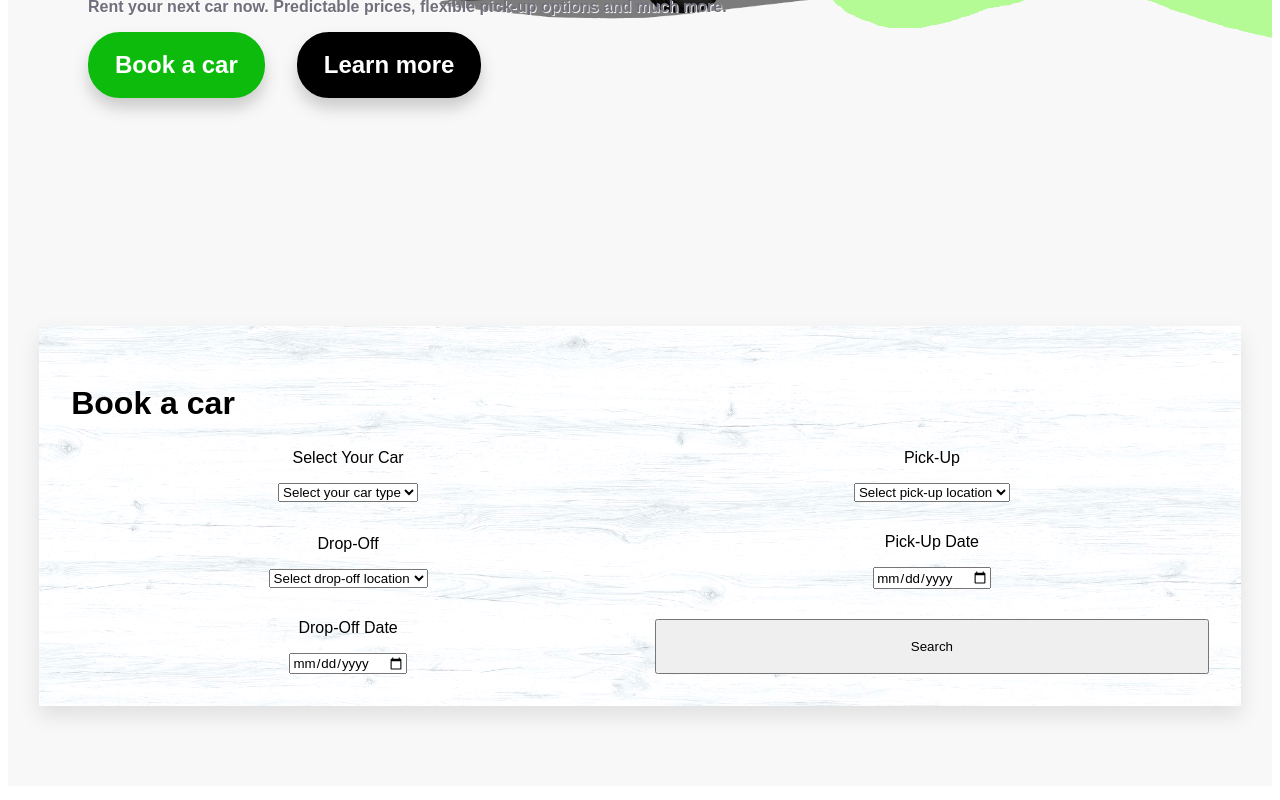
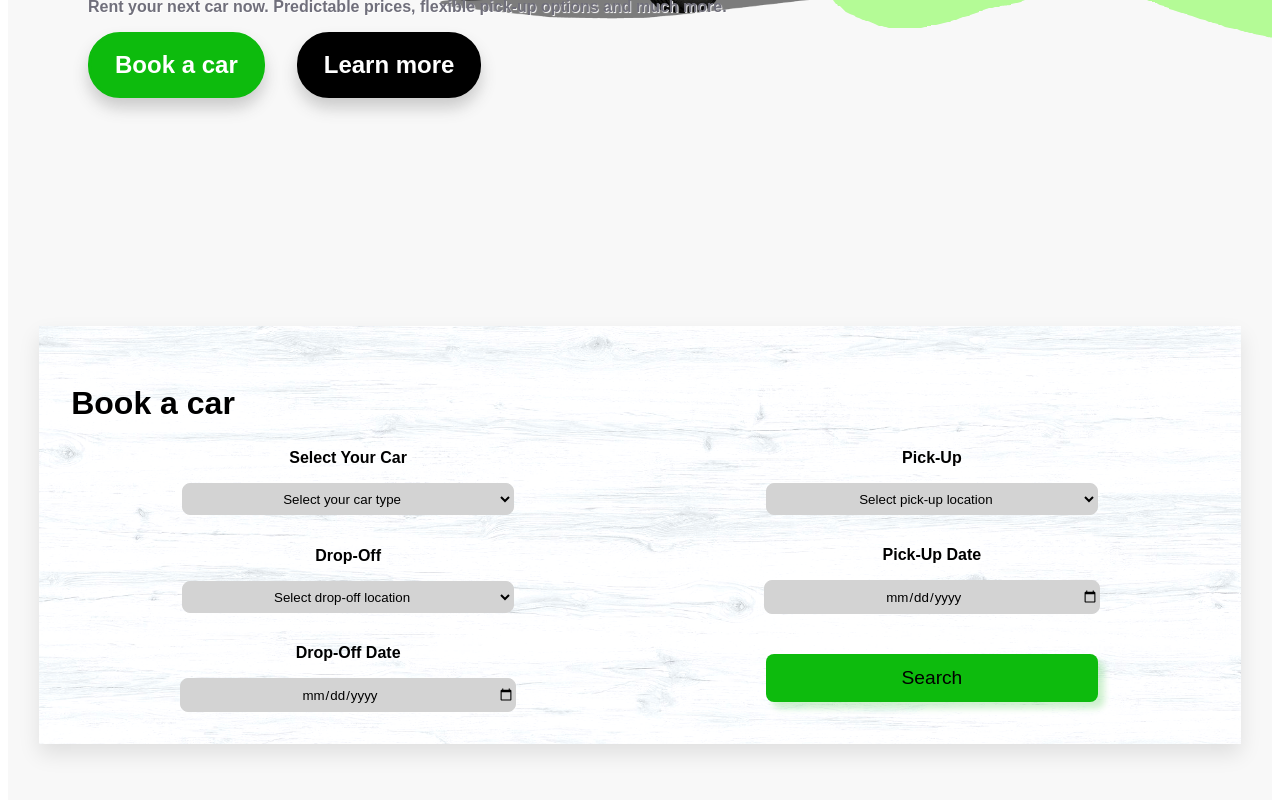
Before and after one commit to Detopall/react-rental-car, a React (Vite) app: page / in a window 1280 px wide. Shown: the part 620-1420 px from the top of the page. Built offline with nearby package versions, Linux system fonts and the light colour scheme.

Commit message:
styling added to 'book a car' section

```diff
--- a/src/App.css
+++ b/src/App.css
@@ -215,3 +215,40 @@ nav ul li a:hover {
 	flex-flow: column wrap;
 	gap: 1rem;
 }
+
+.book-form label {
+	font-weight: bold;
+}
+
+.book-form select, .book-form input {
+	width: 60%;
+	height: 2rem;
+	text-align: center;
+	border: 0.1rem solid lightgrey;
+	border-radius: 0.5rem;
+	background-color: lightgrey;
+	cursor: pointer;
+}
+
+.book-form.car-submit button {
+	border: none;
+	height: 70%;
+	width: 60%;
+	border-radius: 0.5rem;
+	cursor: pointer;
+	box-shadow: 0.4rem 0.4rem 0.4rem 0 rgba(13, 187, 13, 0.2);
+	font-size: 1.2rem;
+	background-color: var(--green);
+
+	/* browser compatibility */
+	-o-transition: 0.5s;
+	-ms-transition: 0.5s;
+	-moz-transition: 0.5s;
+	-webkit-transition: 0.5s;
+	transition: 0.5s;
+}
+
+
+.book-form.car-submit button:hover {
+	box-shadow: 0.4rem 0.4rem 0.4rem 0 rgba(20, 180, 15, 0.5);
+}
--- a/src/components/BookCar.tsx
+++ b/src/components/BookCar.tsx
@@ -42,9 +42,15 @@ export function BookCar() {
 				</div>
 				<div className="book-form car-drop-off-date">
 					<label htmlFor="drop-off-date">Drop-Off Date</label>
-					<input type="date" name="drop-off-date" id="drop-off-date" />
+					<input
+						type="date"
+						name="drop-off-date"
+						id="drop-off-date"
+					/>
 				</div>
-				<button type="submit">Search</button>
+				<div className="book-form car-submit">
+					<button type="submit">Search</button>
+				</div>
 			</form>
 		</section>
 	);
```
